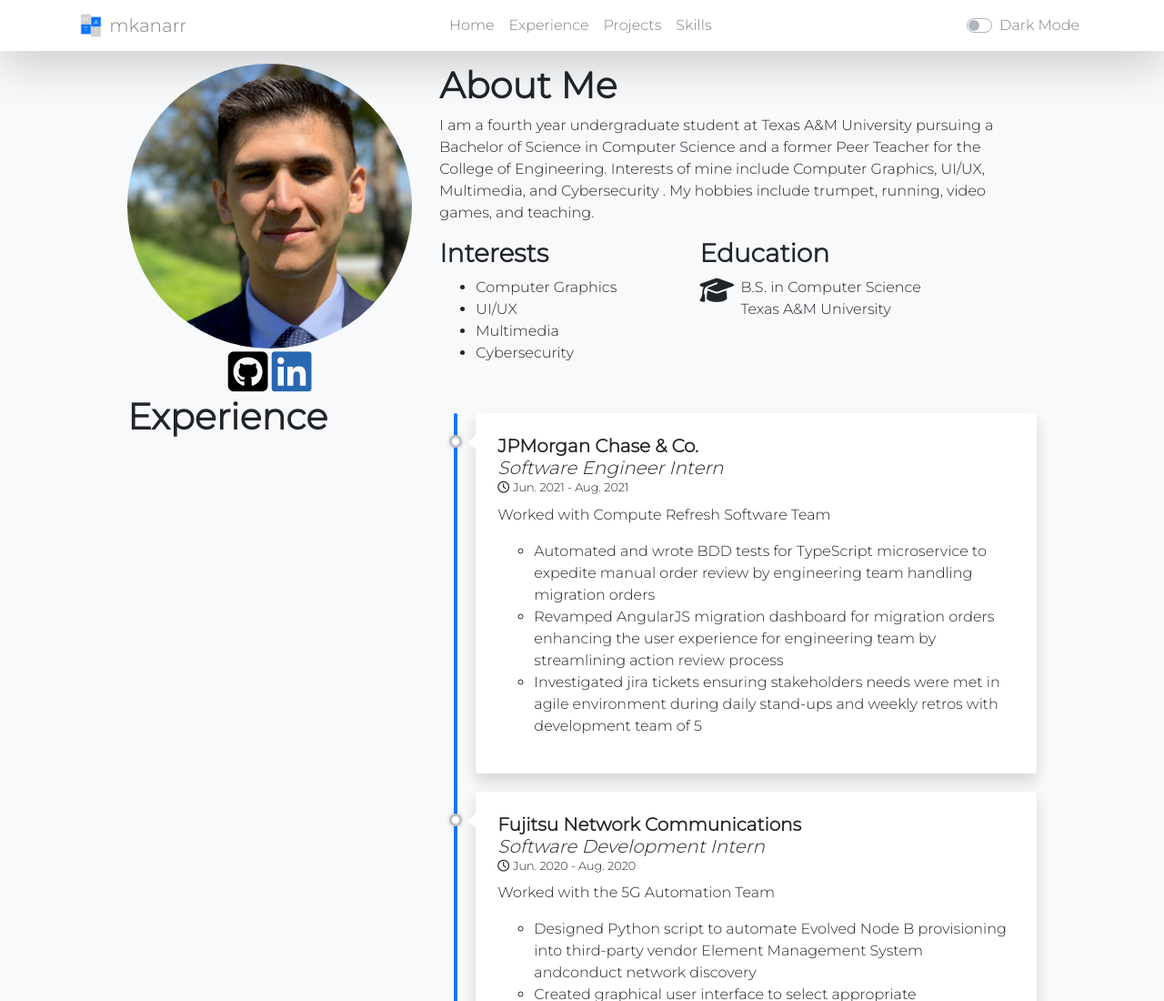
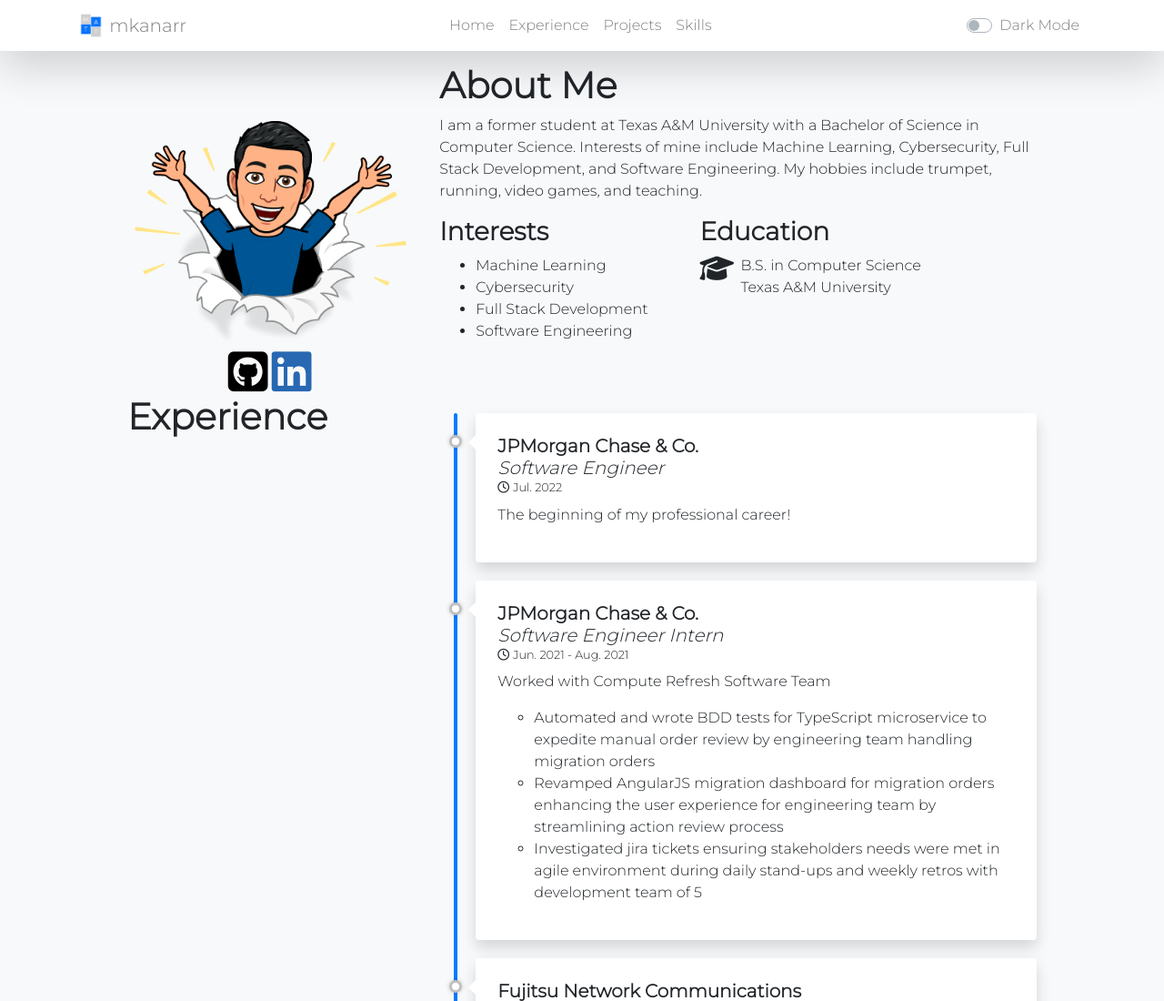
Before and after one commit to MKanarr/mkanarr, a plain HTML site: page index.html in a window 1280 px wide. Shown: the top 1100 px of the page at 91% size. Drawn offline with nearby package versions, Linux system fonts and the light colour scheme.

Commit message:
life updates

```diff
--- a/index.html
+++ b/index.html
@@ -67,7 +67,7 @@
       <div class="row">
         <div class="col-md-4" id="home">
           <div class="text-center scroll_to">
-            <img class="img-fluid" id="portrait" src="img/matt_k.jpg">
+            <img class="img-fluid" id="portrait" src="img/wallbreak.png">
             <!-- <h2><strong>Matthew Kanarr</strong></h2>
             <p>Undergraduate student in Computer Science</p> -->
             <a href="https://github.com/MKanarr" target="_blank"><i class="fab fa-github-square media"></i></a>
@@ -79,19 +79,19 @@
           <h1 class="section_title font-weight-bold">About Me</h1>
           <div>
             <p>
-            I am a fourth year undergraduate student at Texas A&M University pursuing a Bachelor of Science in Computer Science
-            and a former Peer Teacher for the College of Engineering.  Interests of mine include Computer Graphics, UI/UX, Multimedia,
-            and Cybersecurity .  My hobbies include trumpet, running, video games, and teaching.
+            I am a former student at Texas A&M University with a Bachelor of Science in Computer Science.
+            Interests of mine include Machine Learning, Cybersecurity, Full Stack Development, and Software Engineering.
+            My hobbies include trumpet, running, video games, and teaching.
             </p>
           </div>
           <div class="row">
             <div class="col-md-5">
               <h3 class="font-weight-bold">Interests</h3>
               <ul>
-                <li>Computer Graphics</li>
-                <li>UI/UX</li>
-                <li>Multimedia</li>
+                <li>Machine Learning</li>
                 <li>Cybersecurity</li>
+                <li>Full Stack Development</li>
+                <li>Software Engineering</li>
               </ul>
             </div>
             <div class="col-md-7">
@@ -119,6 +119,14 @@
           <!-- From https://bootstrapious.com/p/timeline -->
           <!-- Timeline -->
           <ul class="timeline">
+            <li class="timeline-item bg-white rounded ml-3 p-4 shadow">
+              <div class="timeline-arrow"></div>
+              <h2 class="h5 mb-0 company font-weight-bold">JPMorgan Chase & Co.</h2>
+              <h5 class="h5 mb-0 position font-italic">Software Engineer</h5><span class="small text-gray date"><i class="fa fa-clock-o mr-1"></i>Jul. 2022</span>
+              <p class="text-small mt-2 font-weight-light responsibilities">
+                The beginning of my professional career!
+              </p>
+            </li>
             <li class="timeline-item bg-white rounded ml-3 p-4 shadow">
               <div class="timeline-arrow"></div>
               <h2 class="h5 mb-0 company font-weight-bold">JPMorgan Chase & Co.</h2>
```
Also changed, not shown: img/wallbreak.png (added).
